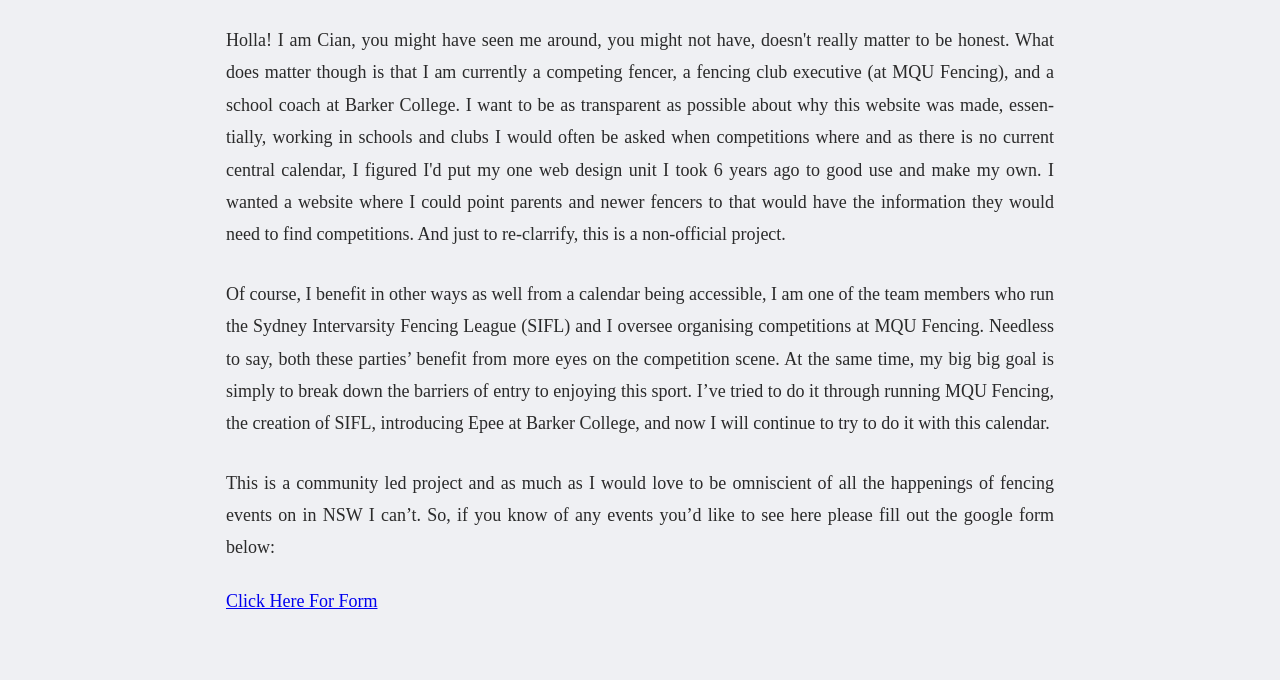
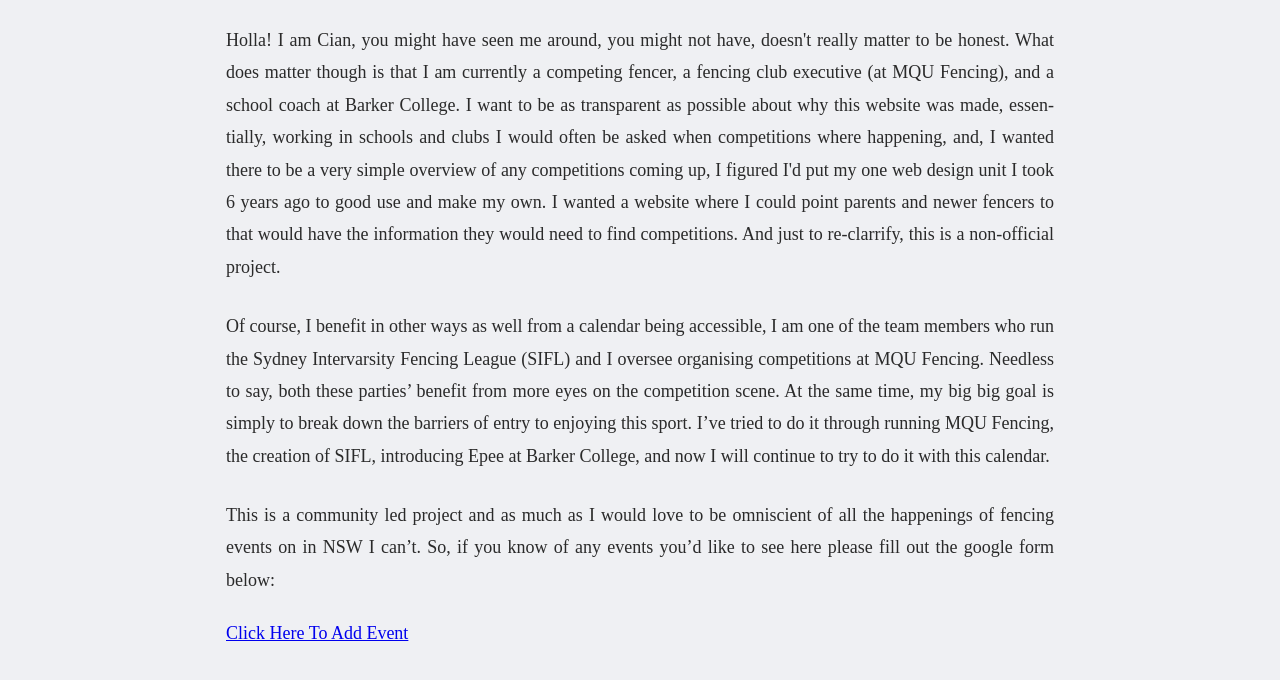
Before and after one commit to KayCeeGit/CommunityCalendar, a plain HTML site: page about.html in a window 1280 px wide. Shown: the part 150-830 px from the top of the page. Before the commit the page ends 800 px from the top, so only its background shows below. Drawn offline with Linux system fonts and the light colour scheme.

Commit message:
updated about me

```diff
--- a/about.html
+++ b/about.html
@@ -19,10 +19,11 @@
 
     <div class="content">
         <h2>What is this site?</h2>
-        <p class="balanced">Holla! I am Cian, you might have seen me around, you might not have, doesn't really matter to be honest. What does matter though is that I am currently a competing fencer, a fencing club executive (at MQU Fencing), and a school coach at Barker College. I want to be as transparent as possible about why this website was made, essentially, working in schools and clubs I would often be asked when competitions where and as there is no current central calendar, I figured I'd put my one web design unit I took 6 years ago to good use and make my own. I wanted a website where I could point parents and newer fencers to that would have the information they would need to find competitions. And just to re-clarrify, this is a non-official project.</p>
+        <p class="balanced">Holla! I am Cian, you might have seen me around, you might not have, doesn't really matter to be honest. What does matter though is that I am currently a competing fencer, a fencing club executive (at MQU Fencing), and a school coach at Barker College. I want to be as transparent as possible about why this website was made, essentially, working in schools and clubs I would often be asked when competitions where happening, and, I wanted there to be a very simple overview of any competitions coming up, I figured I'd put my one web design unit I took 6 years ago to good use and make my own. I wanted a website where I could point parents and newer fencers to that would have the information they would need to find competitions. And just to re-clarrify, this is a non-official project.</p>
         <p class="balanced">Of course, I benefit in other ways as well from a calendar being accessible, I am one of the team members who run the Sydney Intervarsity Fencing League (SIFL) and I oversee organising competitions at MQU Fencing. Needless to say, both these parties’ benefit from more eyes on the competition scene. At the same time, my big big goal is simply to break down the barriers of entry to enjoying this sport. I’ve tried to do it through running MQU Fencing, the creation of SIFL, introducing Epee at Barker College, and now I will continue to try to do it with this calendar. </p>
         <p class="balanced">This is a community led project and as much as I would love to be omniscient of all the happenings of fencing events on in NSW I can’t. So, if you know of any events you’d like to see here please fill out the google form below:</p>
-        <a href="https://forms.gle/xcxkufjKUFw9YCoC7">Click Here For Form</a>
+
+        <a href="https://forms.gle/xcxkufjKUFw9YCoC7">Click Here To Add Event</a>
     </div>
 </body>
 </html>
```
